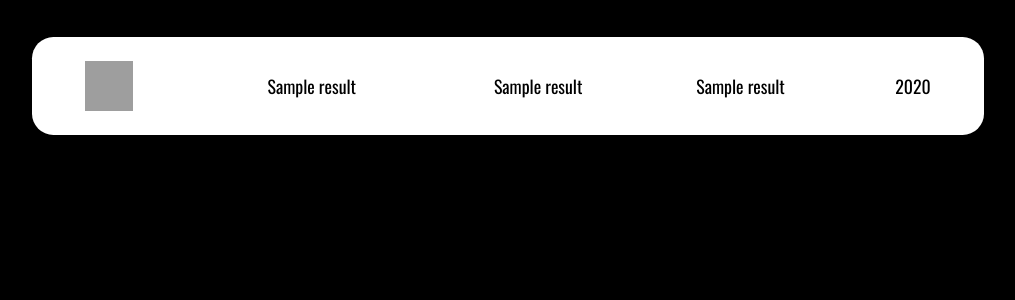
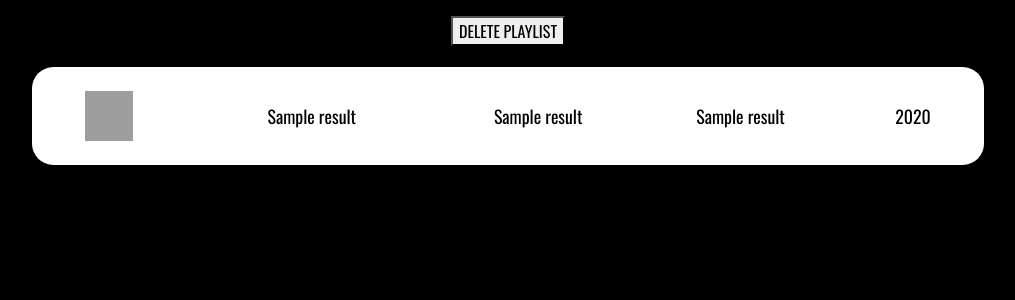
Before and after one commit to DeepC004/MusicBook, a Flask app: template templates/playlist.html in a window 1280 px wide. Shown: the part 189-489 px from the top of the page, without its empty margins (132-1147 px from the left). Run offline with Flask 2, Linux system fonts and the light colour scheme; the template is opened without the code that fills it: most values are stand-ins (such as "Sample title", 1, 10 or a date in 2020); some libraries are stand-ins or nearby versions; grey boxes are pictures that could not be loaded.

Commit message:
Added delete button on playlist page

```diff
--- a/templates/playlist.html
+++ b/templates/playlist.html
@@ -12,6 +12,12 @@
 
 {% block body %}
 	<div class="wrapper">
+		{% if playlist_owner.USER_ID == user_id %}
+		<form action="/delete_playlist" method="POST">
+			<input type="text" value="{{ playlist_id }}" name="playlist_id" hidden>
+			<button id="delete-btn" type="submit">DELETE PLAYLIST</button>
+		</form>
+		{% endif %}
 		{% if results %}
 			{% for result in results %}
 				<div class="results">
```
